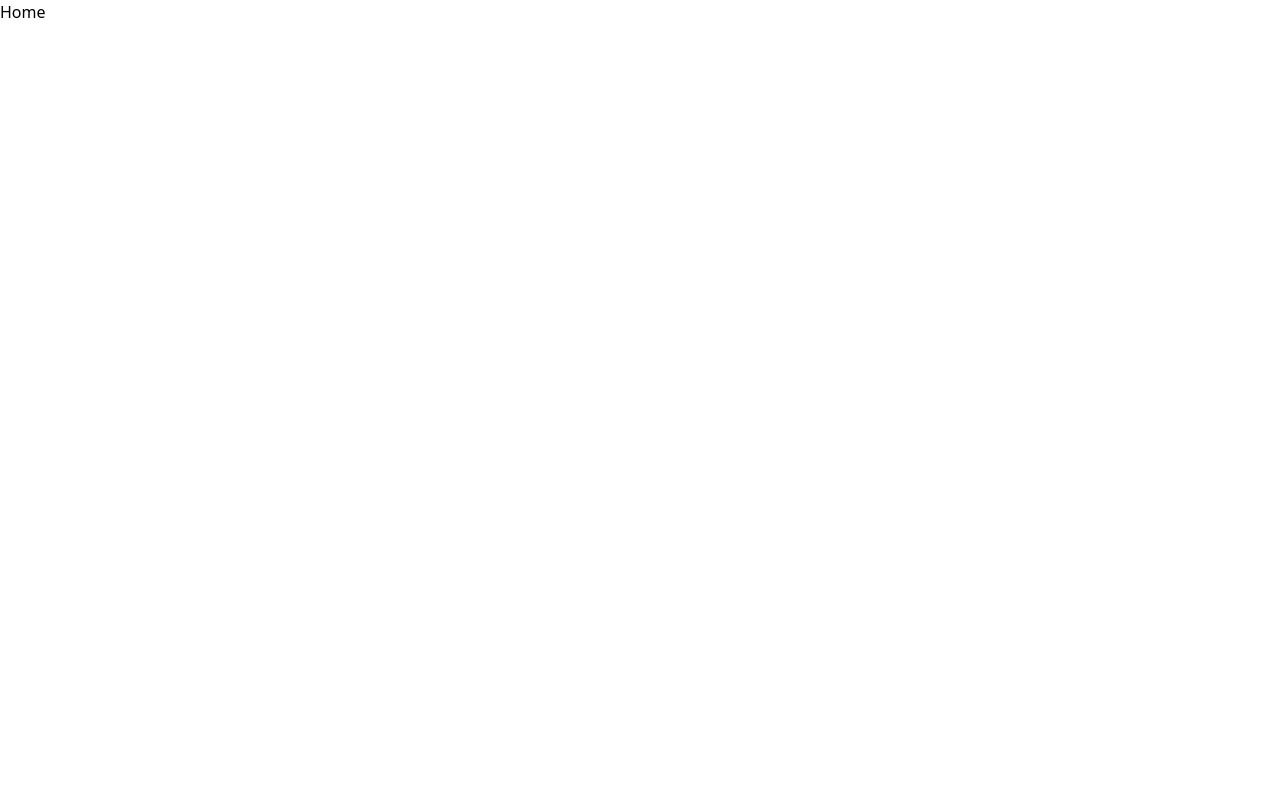
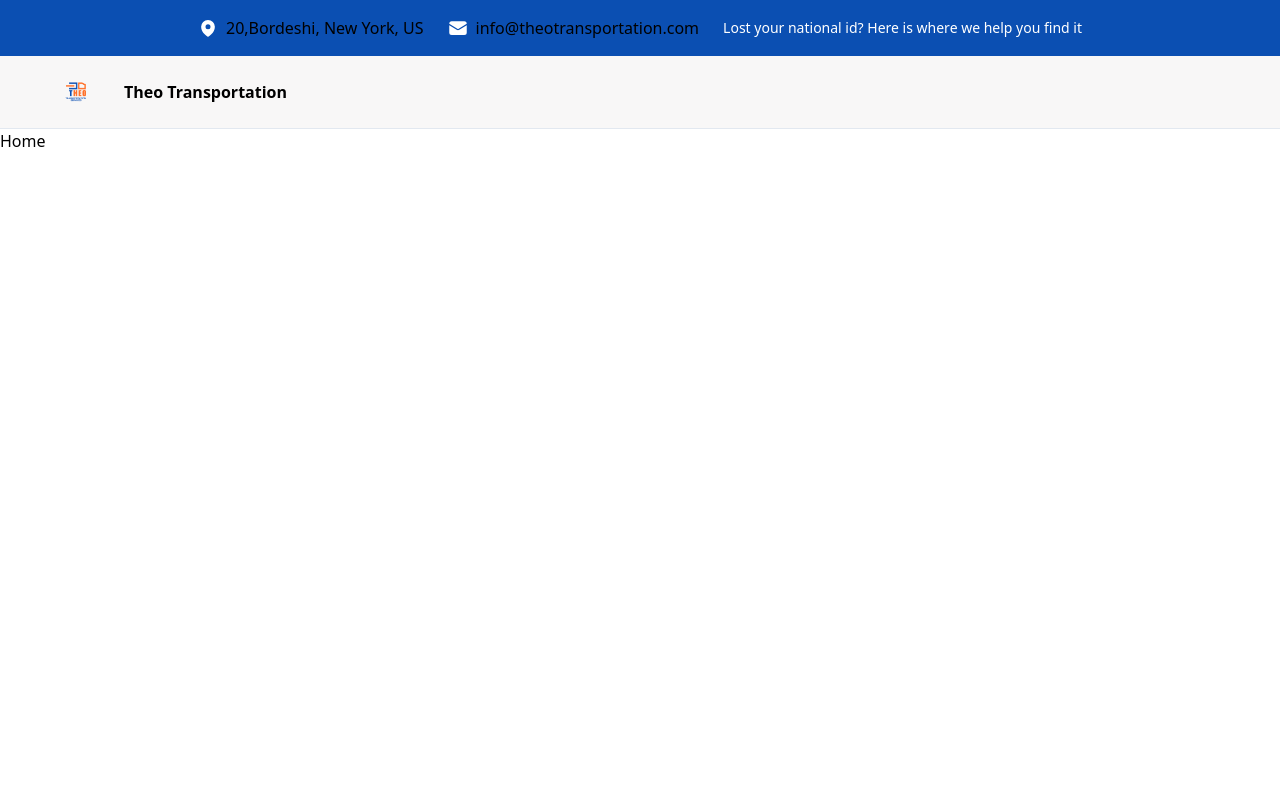
Before and after one commit to Hall-e3/thiotransportation, a React (Create React App) app: page / in a window 1280 px wide. Shown: the top 800 px of the page. Built offline with nearby package versions, Linux system fonts and the light colour scheme.

Commit message:
working on the layout

```diff
--- /dev/null
+++ b/src/data/index.jsx
@@ -0,0 +1,27 @@
+export const links = [
+  {
+    id: 1,
+    name: "Home",
+    link: "/",
+  },
+  {
+    id: 2,
+    name: "About",
+    link: "/about",
+  },
+  {
+    id: 3,
+    name: "Services",
+    link: "/services",
+  },
+  {
+    id: 4,
+    name: "Blog",
+    link: "/blog",
+  },
+  {
+    id: 5,
+    name: "Contact",
+    link: "/contact",
+  },
+];
--- /dev/null
+++ b/src/layout/index.jsx
@@ -0,0 +1,42 @@
+import React from "react";
+import { logo } from "../constants";
+import { Link } from "react-router-dom";
+import { EnvelopeIcon, MapPinIcon } from "@heroicons/react/24/solid";
+
+export default function Layout({ children, style }) {
+  return (
+    <div className="h-screen w-full transition">
+      <div className="h-full w-full">
+        <nav className="flex flex-row justify-center items-center py-4 bg-primary_color space-x-6">
+          <div className="flex items-center space-x-2">
+            <MapPinIcon className="w-5 h-5 text-white" />
+            <p>20,Bordeshi, New York, US</p>
+          </div>
+          <div className="flex items-center space-x-2">
+            <EnvelopeIcon className="w-5 h-5 text-white" />
+            <p>info@theotransportation.com</p>
+          </div>
+          <p className="text-white text-sm text-center font-medium">
+            Lost your national id? Here is where we help you find it
+          </p>
+        </nav>
+        <div className="sticky top-0 z-999 w-full flex justify-between items-center px-10 border-b border-stroke bg-LIGHT_GREY">
+          <Link to="/" className="flex items-center space-x-3">
+            <img src={logo} alt="logo" className="h-18 w-18" />
+            <h5 className="font-bold">Theo Transportation</h5>
+          </Link>
+        </div>
+        <main
+          className={`w-full h-full row-span-5 relative ease-linear overflow-y-auto ${style}`}
+        >
+          {children}
+        </main>
+        <div className="my-4 flex justify-center">
+          <p className="text-black text-sm text-center sm:text-start">
+            Copyright @2023 FindMyNationalID. All rights reserved
+          </p>
+        </div>
+      </div>
+    </div>
+  );
+}
--- a/src/layout/layout.jsx
+++ /dev/null
@@ -1,7 +0,0 @@
-import React from 'react'
-
-export default function layout() {
-  return (
-    <div>layout</div>
-  )
-}
--- a/src/pages/Home.jsx
+++ b/src/pages/Home.jsx
@@ -1,7 +1,10 @@
-import React from 'react'
+import React from "react";
+import Layout from "../layout";
 
 export default function Home() {
   return (
-    <div>Home</div>
-  )
+    <Layout>
+      <div>Home</div>
+    </Layout>
+  );
 }
--- a/tailwind.config.js
+++ b/tailwind.config.js
@@ -41,7 +41,7 @@ module.exports = withMT({
       "meta-7": "#FF6766",
       "meta-8": "#F0950C",
       "meta-9": "#E5E7EB",
-      primary_green: "#087c7c", // 0A8791
+      primary_color: "#0B4FB2", // 0A8791
       primary_orange: "#FF7029",
       secondary_orange: "#ff8c04",
       colorless_green: "#f0f4f4",
```
Also changed, not shown: src/constants/index.jsx (renamed from src/constants/images.jsx).
